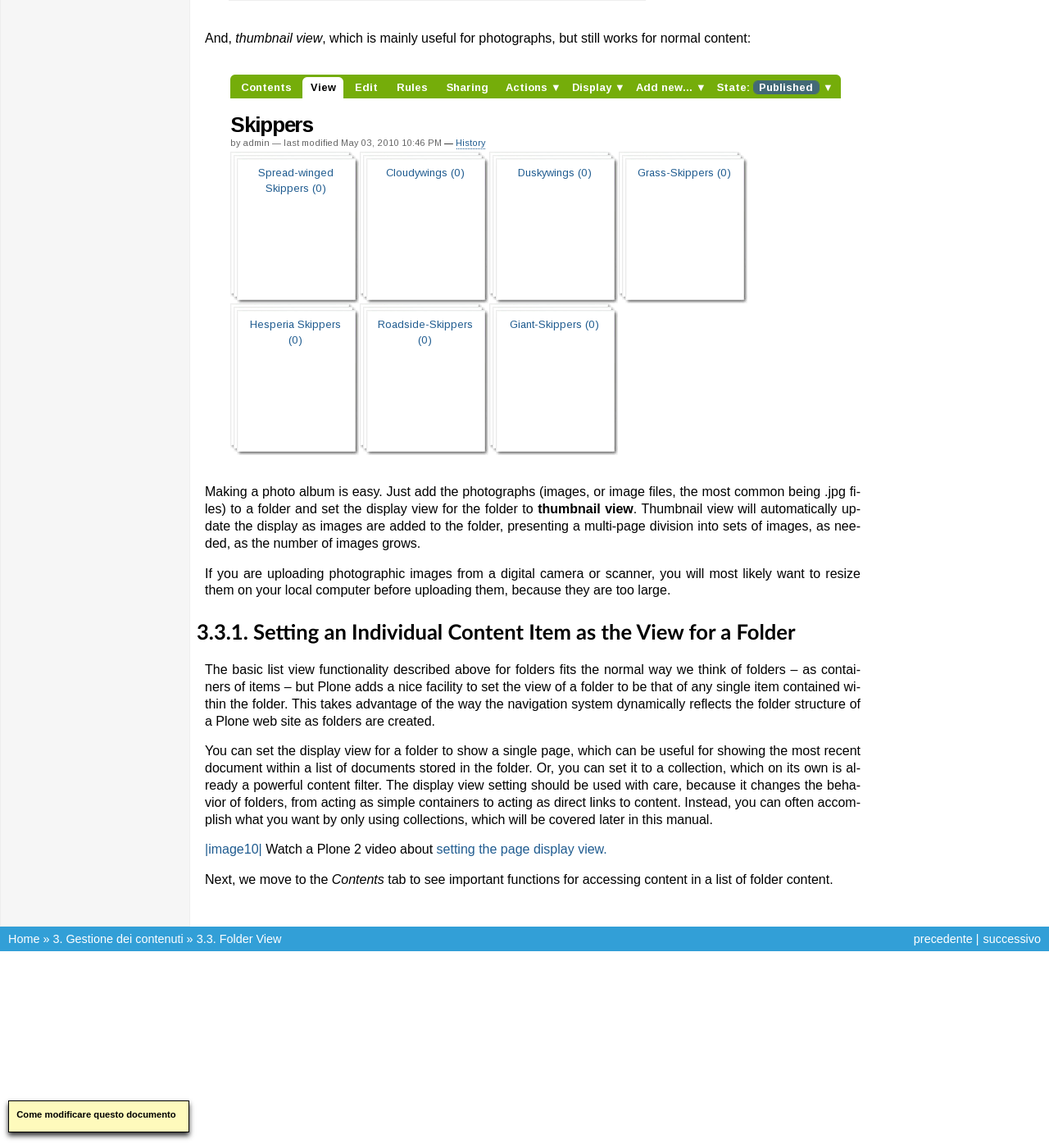
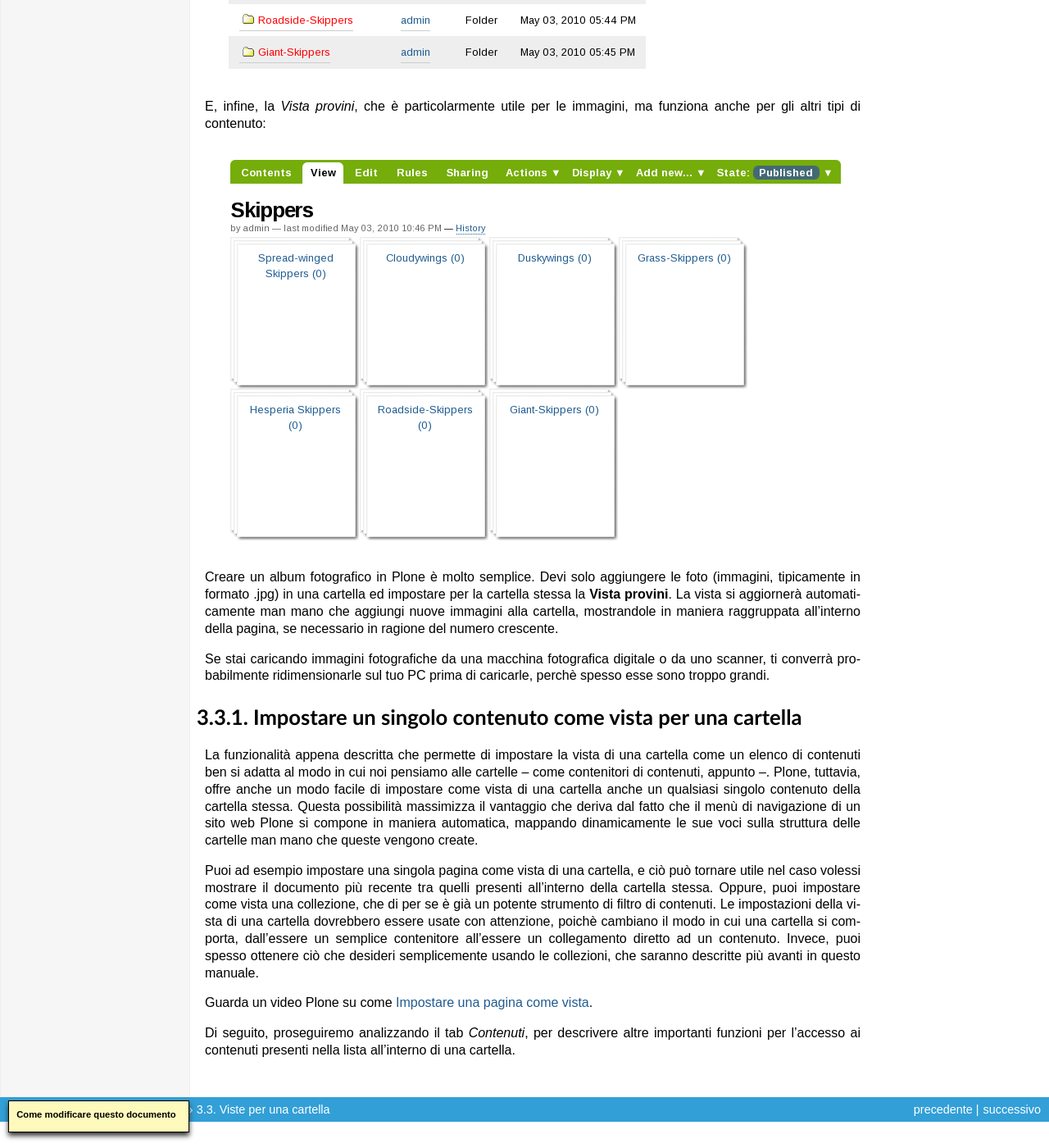
Before and after one commit to plone-it/collective.italiandocumentation, a Sphinx documentation site: the page built from source/managing-content/folder-view.rst, in a window 1280 px wide and 1400 px high, scrolled down 2852 px. Shown: the whole window at 82% size. Built offline with Sphinx 7.4.7, drawn with Linux system fonts in a browser that asks for light colours; pages that are not in the unit, such as notebooks, are missing from menus; some of the changed text lies outside the part shown.

Commit message:
Reviewed chapter 3.3
Il link al video Plone non funziona

```diff
--- a/source/managing-content/folder-view.rst
+++ b/source/managing-content/folder-view.rst
@@ -1,21 +1,22 @@
-Folder View
-================
+Viste per una cartella
+======================
 
-Folders have the Display tab which controls the several ways of showing
-folder contents.
+Le cartelle hanno il tab Visualizza, che permette di impostare i vari modi in cui può essere mostrato
+il contenuto della cartella stessa.
 
-For most content items, if you want to change how it looks, you edit the
-content directly. But folders are a different animal. As containers of
-other items, folders can display their contents in a variety of ways.
-We'll cover each of the options in this section.
 
-Consider a scenario where a butterfly enthusiast, John Smith, has logged
-in to his web site to work on the part devoted to Skipper butterflies.
-He navigates to the "Skippers" folder by clicking the top tabs of the
-web site, or the navigation menu, which is on the left in his default
-Plone web site design. When he clicks the "Skippers" folder, the
-standard view tab panel, or just "standard view," for the folder is
-shown:
+Per la maggior parte dei contenuti, puoi editare il contenuto stesso per cambiare il modo
+in cui esso appare. Ma le cartelle sono tipi di contenuto particolari. In quanto
+contenitori di altri elementi, le cartelle posso mostrare il loro contenuto
+in vari modi, tra loro diversi. Spiegheremo in questa sezione le varie opzioni di visualizzazione
+del contenuto di una cartella.
+
+Ipotizza uno scenario in cui un appassionato di farfalle, John Smith, ha effettuato
+l'accesso al suo sito web per lavorare su una sezione dedicata alle farfalle Skipper.
+Egli naviga fino alla cartella "Skipper" tramite click sui tab principali del sito web, cioè tramite il menù
+di navigazione, che è posto a sinistra nel layout di default del suo sito Plone.
+Quando clicca sulla cartella "Skipper", viene mostrato il pannello di visualizzazione standard della cartella,
+più semplicemente la "vista standard":
 
 .. figure:: ../_static/folderviewstandard.png
    :align: center
@@ -23,69 +24,72 @@ shown:
 
    folder-view-standard.png
 
-The *View* is always how a content item would show for anonymous web
-site visitors. Click the *View tab* when you want to see what a content
-item looks like after you have changed something. For folders, you will
-see a listing of contained content items, in one of several list
-presentations, selected via the *display* pull-down menu. The default
-view is called *standard view*:
+Il tab *Visualizza* mostra sempre il modo in cui un qualsiasi contenuto
+appare al navigatore anonimo del sito web. Fai click sul tab *Visualizza*, perciò,
+ogni volta che vuoi vedere come un contenuto che hai modificato viene visualizzato dagli utenti del sito.
+Nel caso delle cartelle, vedrai la lista dei contenuti in essa compresi, in una delle
+diverse possibilità di presentazione selezionabili tramite il menù a tendina *Vista*.
+La vista di default è chiamata *Vista standard*:
+
 
 .. figure:: ../_static/folderdisplaymenu.png
    :align: center
    :alt:
 
-And, here is *summary view*:
+Di seguito, invece, come appare la *Vista riassuntiva*:
 
 .. figure:: ../_static/folderviewsummary.png
    :align: center
    :alt:
 
-And, *tabular view*:
+E ancora, la *Vista tabellare*:
 
 .. figure:: ../_static/folderviewtabular.png
    :align: center
    :alt:
 
-And, *thumbnail view*, which is mainly useful for photographs, but still
-works for normal content:
+E, infine, la *Vista provini*, che è particolarmente utile per le immagini,
+ma funziona anche per gli altri tipi di contenuto:
 
 .. figure:: ../_static/folderviewthumbnail.png
    :align: center
    :alt:
 
-Making a photo album is easy. Just add the photographs (images, or image
-files, the most common being .jpg files) to a folder and set the display
-view for the folder to **thumbnail view**. Thumbnail view will
-automatically update the display as images are added to the folder,
-presenting a multi-page division into sets of images, as needed, as the
-number of images grows.
+Creare un album fotografico in Plone è molto semplice. Devi solo
+aggiungere le foto (immagini, tipicamente in formato .jpg) in una cartella
+ed impostare per la cartella stessa la **Vista provini**.
+La vista si aggiornerà automaticamente man mano che aggiungi nuove
+immagini alla cartella, mostrandole in maniera raggruppata all'interno della pagina,
+se necessario in ragione del numero crescente.
 
-If you are uploading photographic images from a digital camera or
-scanner, you will most likely want to resize them on your local computer
-before uploading them, because they are too large.
+Se stai caricando immagini fotografiche da una macchina fotografica
+digitale o da uno scanner, ti converrà probabilmente ridimensionarle
+sul tuo PC prima di caricarle, perchè spesso esse sono troppo grandi.
 
-Setting an Individual Content Item as the View for a Folder
------------------------------------------------------------
+Impostare un singolo contenuto come vista per una cartella
+----------------------------------------------------------
 
-The basic list view functionality described above for folders fits the
-normal way we think of folders -- as containers of items -- but Plone
-adds a nice facility to set the view of a folder to be that of any
-single item contained within the folder. This takes advantage of the way
-the navigation system dynamically reflects the folder structure of a
-Plone web site as folders are created.
+La funzionalità appena descritta che permette di impostare la vista di una cartella
+come un elenco di contenuti ben si adatta al modo in cui noi pensiamo
+alle cartelle -- come contenitori di contenuti, appunto --. Plone, tuttavia,
+offre anche un modo facile di impostare come vista di una cartella anche un
+qualsiasi singolo contenuto della cartella stessa. Questa possibilità
+massimizza il vantaggio che deriva dal fatto che il menù di navigazione
+di un sito web Plone si compone in maniera automatica, mappando
+dinamicamente le sue voci sulla struttura delle cartelle man mano che queste vengono create.
 
-You can set the display view for a folder to show a single page, which
-can be useful for showing the most recent document within a list of
-documents stored in the folder. Or, you can set it to a collection,
-which on its own is already a powerful content filter. The display view
-setting should be used with care, because it changes the behavior of
-folders, from acting as simple containers to acting as direct links to
-content. Instead, you can often accomplish what you want by only using
-collections, which will be covered later in this manual.
 
-`|image10| <http://media.plone.org/LearnPlone/Choosing%20a%20default%20page.swf>`_
-Watch a Plone 2 video about `setting the page display
-view. <http://media.plone.org/LearnPlone/Choosing%20a%20default%20page.swf>`_
+Puoi ad esempio impostare una singola pagina come vista di
+una cartella, e ciò può tornare utile nel caso volessi mostrare il documento più recente
+tra quelli presenti all'interno della cartella stessa. Oppure, puoi impostare come vista
+una collezione, che di per se è già un potente strumento di filtro di contenuti.
+Le impostazioni della vista di una cartella dovrebbero essere usate con attenzione,
+poichè cambiano il modo in cui una cartella si comporta, dall'essere un semplice contenitore all'essere
+un collegamento diretto ad un contenuto. Invece, puoi spesso ottenere ciò che desideri
+semplicemente usando le collezioni, che saranno descritte più avanti in questo manuale.
 
-Next, we move to the *Contents* tab to see important functions for
-accessing content in a list of folder content.
+
+Guarda un video Plone su come `Impostare una pagina come vista <http://media.plone.org/LearnPlone/Choosing%20a%20default%20page.swf>`_.
+
+Di seguito, proseguiremo analizzando il tab *Contenuti*, per descrivere
+altre importanti funzioni per l'accesso ai contenuti presenti nella lista all'interno di una cartella.
```
